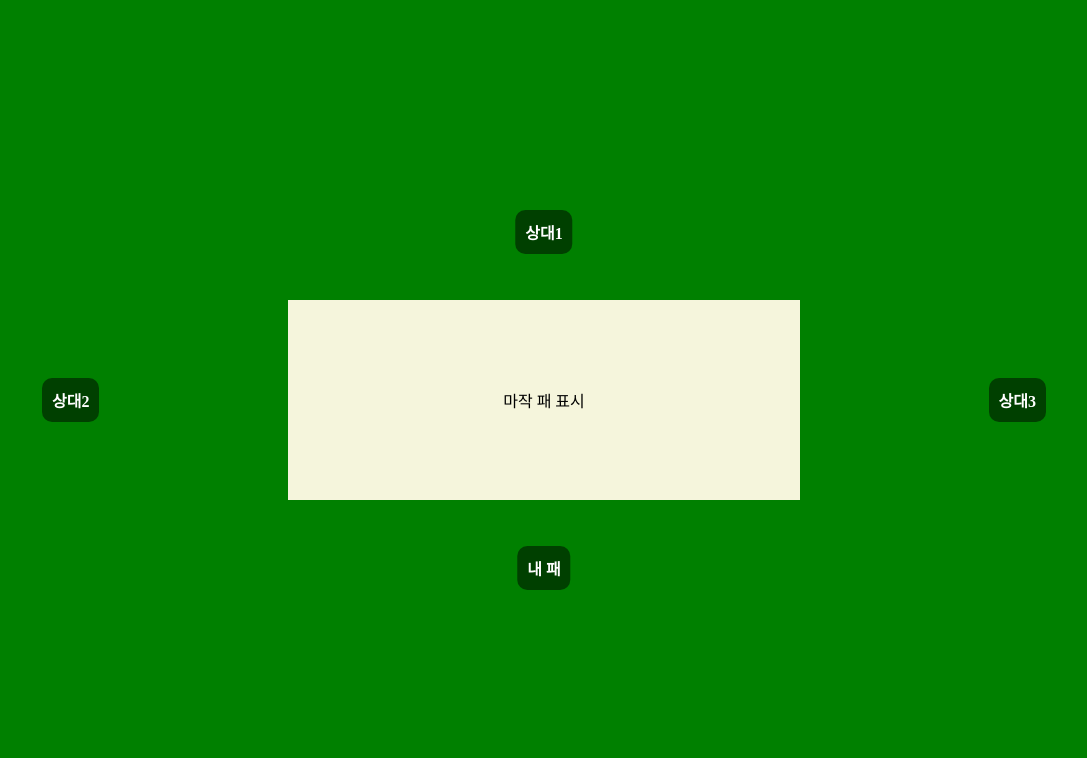
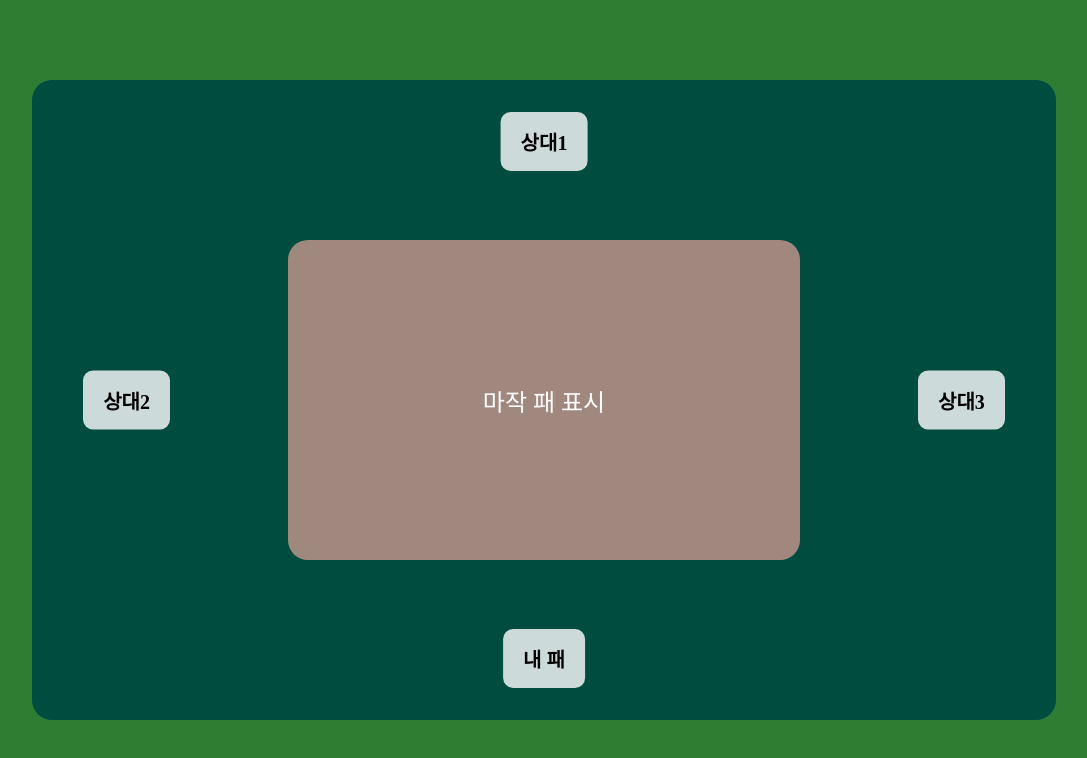
Before and after one commit to BlueCreeper17/BlueCreeper17.github.io, a plain HTML site: page index.html in a window 1280 px wide. Shown: the whole page, without its empty margins (96-1183 px from the left). Drawn offline with Linux system fonts and the light colour scheme; files that its build step writes are made by us from their sources.

Commit message:
Update style3.css

```diff
--- a/css/style3.css
+++ b/css/style3.css
@@ -1,32 +1,33 @@
-/* 전체 화면을 가로로 채우는 설정 */
-body, html {
+/* 전체 화면 크기 설정 */
+html, body {
     margin: 0;
     padding: 0;
     width: 100vw;
     height: 100vh;
-  overflow: hidden;
     display: flex;
     justify-content: center;
     align-items: center;
-  background-color: green;
+    background-color: #2E7D32; /* 초록색 배경 */
 }
 
-/* 게임 컨테이너 (가로 레이아웃) */
+/* 게임 전체 컨테이너 */
 .game-container {
     position: relative;
     width: 80vw;
-  height: 50vh;
+    height: 80vh;
+    background-color: #004d40;
+    border-radius: 20px;
     display: flex;
-  justify-content: space-between;
+    justify-content: center;
     align-items: center;
-  flex-wrap: wrap;
 }
 
-/* 중앙 테이블 */
+/* 마작 테이블 (중앙) */
 .table {
     width: 50%;
     height: 50%;
-  background-color: beige;
+    background-color: #A1887F;
+    border-radius: 20px;
     display: flex;
     justify-content: center;
     align-items: center;
@@ -34,23 +35,43 @@ body, html {
     top: 50%;
     left: 50%;
     transform: translate(-50%, -50%);
+    font-size: 24px;
+    color: white;
 }
 
-/* 플레이어 위치 지정 */
+/* 플레이어 위치 설정 */
 .player {
     position: absolute;
-  padding: 10px;
-  background-color: rgba(0, 0, 0, 0.5);
-  color: white;
+    padding: 15px 20px;
+    background-color: rgba(255, 255, 255, 0.8);
+    border-radius: 10px;
     font-weight: bold;
-  border-radius: 10px;
+    font-size: 20px;
 }
 
-.top { top: 10px; left: 50%; transform: translateX(-50%); }
-.bottom { bottom: 10px; left: 50%; transform: translateX(-50%); }
-.left { left: 10px; top: 50%; transform: translateY(-50%); }
-.right { right: 10px; top: 50%; transform: translateY(-50%); }
+/* 개별 위치 조정 */
+.top {
+    top: 5%;
+    left: 50%;
+    transform: translateX(-50%);
+}
+.bottom {
+    bottom: 5%;
+    left: 50%;
+    transform: translateX(-50%);
+}
+.left {
+    left: 5%;
+    top: 50%;
+    transform: translateY(-50%);
+}
+.right {
+    right: 5%;
+    top: 50%;
+    transform: translateY(-50%);
+}
 
+/* 모바일에서 가로 화면 강제 */
 @media screen and (max-width: 768px) {
     body {
         transform: rotate(90deg);
```
Lines whose indentation alone changed are shown as unchanged.
